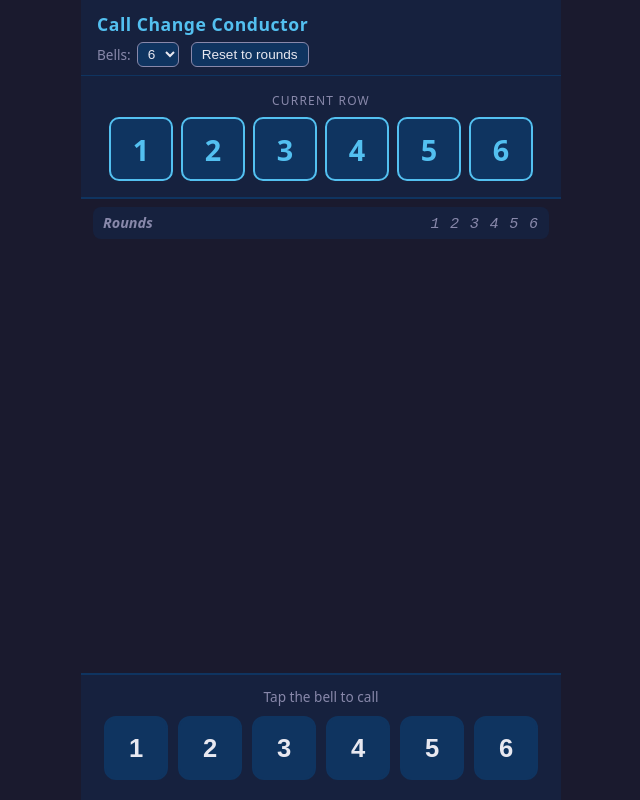
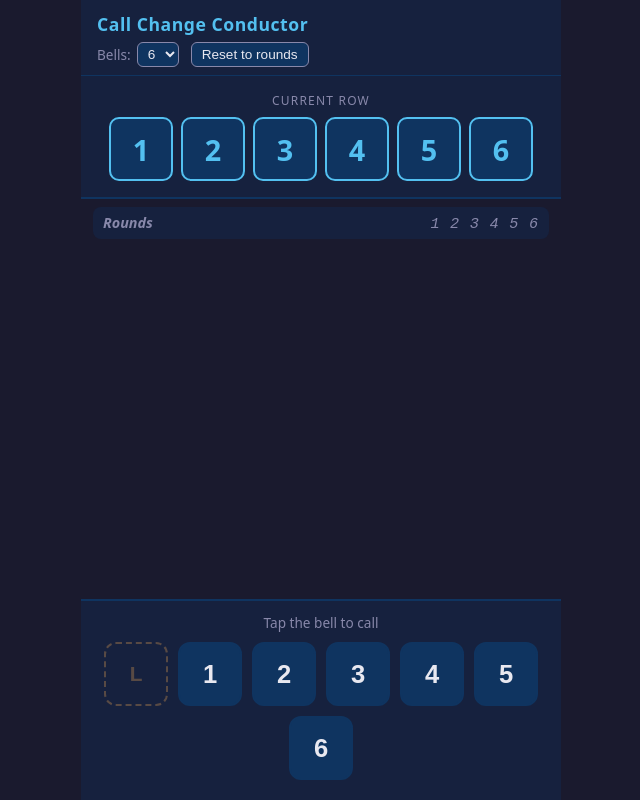
Before and after one commit to emma-london/CallChangeTrainer, a React (Vite) app: page / in a window 1280 px wide. Shown: the whole page, without its empty margins (319-959 px from the left). Built offline with nearby package versions, Linux system fonts and the light colour scheme.

Commit message:
Added way to call down to lead

```diff
--- a/src/App.css
+++ b/src/App.css
@@ -244,3 +244,23 @@ body {
   color: #fff;
   transform: scale(1.08);
 }
+
+.bell-button--lead {
+  border-style: dashed;
+  border-color: var(--down-color);
+  color: var(--down-color);
+  background: transparent;
+  font-size: clamp(0.9rem, 4vw, 1.3rem);
+}
+
+.bell-button--lead:hover:not(:disabled) {
+  background: var(--down-color);
+  border-color: var(--down-color);
+  border-style: solid;
+  color: var(--bg);
+}
+
+.bell-button--disabled {
+  opacity: 0.3;
+  cursor: not-allowed;
+}
--- a/src/components/BellPad.tsx
+++ b/src/components/BellPad.tsx
@@ -1,3 +1,5 @@
+import { LEAD } from '../logic/callChanges';
+
 interface Props {
   numBells: number;
   selectedBell: number | null;
@@ -10,9 +12,19 @@ export function BellPad({ numBells, selectedBell, onBellTap }: Props) {
       <div className="bell-pad-hint">
         {selectedBell === null
           ? 'Tap the bell to call'
-          : `"${selectedBell} to …" — tap the second bell`}
+          : `"${selectedBell} to …" — tap the destination`}
       </div>
       <div className="bell-pad-buttons">
+        {/* Lead button — destination only, so disabled until a bell is selected */}
+        <button
+          className={`bell-button bell-button--lead${selectedBell === null ? ' bell-button--disabled' : ''}`}
+          onClick={() => onBellTap(LEAD)}
+          disabled={selectedBell === null}
+          title="Call to lead"
+        >
+          L
+        </button>
+
         {Array.from({ length: numBells }, (_, i) => i + 1).map((bell) => (
           <button
             key={bell}
--- a/src/logic/callChanges.ts
+++ b/src/logic/callChanges.ts
@@ -16,6 +16,9 @@ export interface CallError {
   error: string;
 }
 
+/** Sentinel value for the Lead position (before bell 1). */
+export const LEAD = 0;
+
 /**
  * Attempt a call: bellX to bellY.
  *
@@ -27,6 +30,12 @@ export interface CallError {
  *   - Y must be exactly two positions before X. posY = posX - 2.
  *   - After X moves one step earlier, X ends up immediately after Y.
  *   - Example: "3 to 1" from 1 2 3 4 5 6 → 1 3 2 4 5 6
+ *
+ * LEAD call ("X to Lead", bellY === LEAD):
+ *   - X must be the second bell in the row (posX === 1).
+ *   - X swaps with the current lead, becoming the new lead.
+ *   - Equivalent to a down call where Y is the virtual position before bell 1.
+ *   - Example: "2 to Lead" from 1 2 3 4 5 6 → 2 1 3 4 5 6
  */
 export function applyCall(
   currentRow: Row,
@@ -34,9 +43,28 @@ export function applyCall(
   bellY: number
 ): CallResult | CallError {
   const posX = currentRow.indexOf(bellX);
+
+  if (posX === -1) {
+    return { valid: false, error: 'Bell not found in current row.' };
+  }
+
+  // ── Lead call ──────────────────────────────────────────────────────────────
+  if (bellY === LEAD) {
+    if (posX !== 1) {
+      return {
+        valid: false,
+        error: `Only the second bell in the row can be called to lead. Right now that's ${currentRow[1]}.`,
+      };
+    }
+    const newRow = [...currentRow];
+    [newRow[0], newRow[1]] = [newRow[1], newRow[0]];
+    return { valid: true, call: `${bellX} to Lead`, direction: 'down', newRow };
+  }
+
+  // ── Normal call ────────────────────────────────────────────────────────────
   const posY = currentRow.indexOf(bellY);
 
-  if (posX === -1 || posY === -1) {
+  if (posY === -1) {
     return { valid: false, error: 'Bell not found in current row.' };
   }
 
@@ -45,7 +73,7 @@ export function applyCall(
   }
 
   let direction: CallDirection;
-  let swapIdx: number; // index of the bell that X will physically swap with
+  let swapIdx: number;
 
   if (posX < posY) {
     // UP call: X moves later. Y must be immediately after X.
@@ -62,13 +90,12 @@ export function applyCall(
     // DOWN call: X moves earlier. Y must be exactly two positions before X.
     if (posX - posY !== 2) {
       if (posX - posY === 1) {
-        // Y is immediately before X — not valid for a down call
         const validTarget = posX - 2 >= 0 ? currentRow[posX - 2] : null;
         return {
           valid: false,
           error: validTarget !== null
             ? `For a down call, ${bellX} must follow a bell two places ahead. Try "${bellX} to ${validTarget}".`
-            : `${bellX} is too close to lead to call down.`,
+            : `Use "L" to call ${bellX} to lead.`,
         };
       }
       const validTarget = posX - 2 >= 0 ? currentRow[posX - 2] : null;
@@ -76,7 +103,7 @@ export function applyCall(
         valid: false,
         error: validTarget !== null
           ? `${bellX} can only follow ${validTarget} in a down call right now.`
-          : `${bellX} is too close to lead to call down.`,
+          : `Use "L" to call ${bellX} to lead.`,
       };
     }
     direction = 'down';
```
Also changed, not shown: 1 other file (tests, documents, lock files or other folders).
